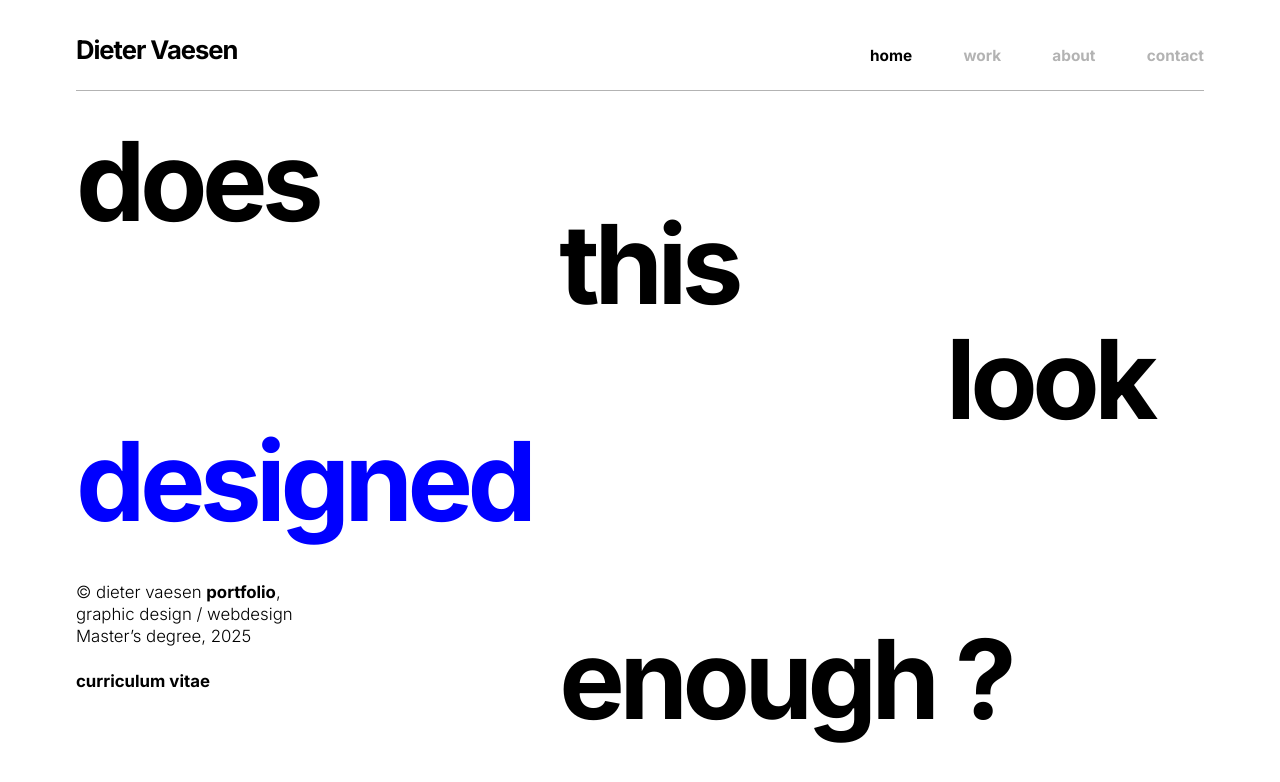
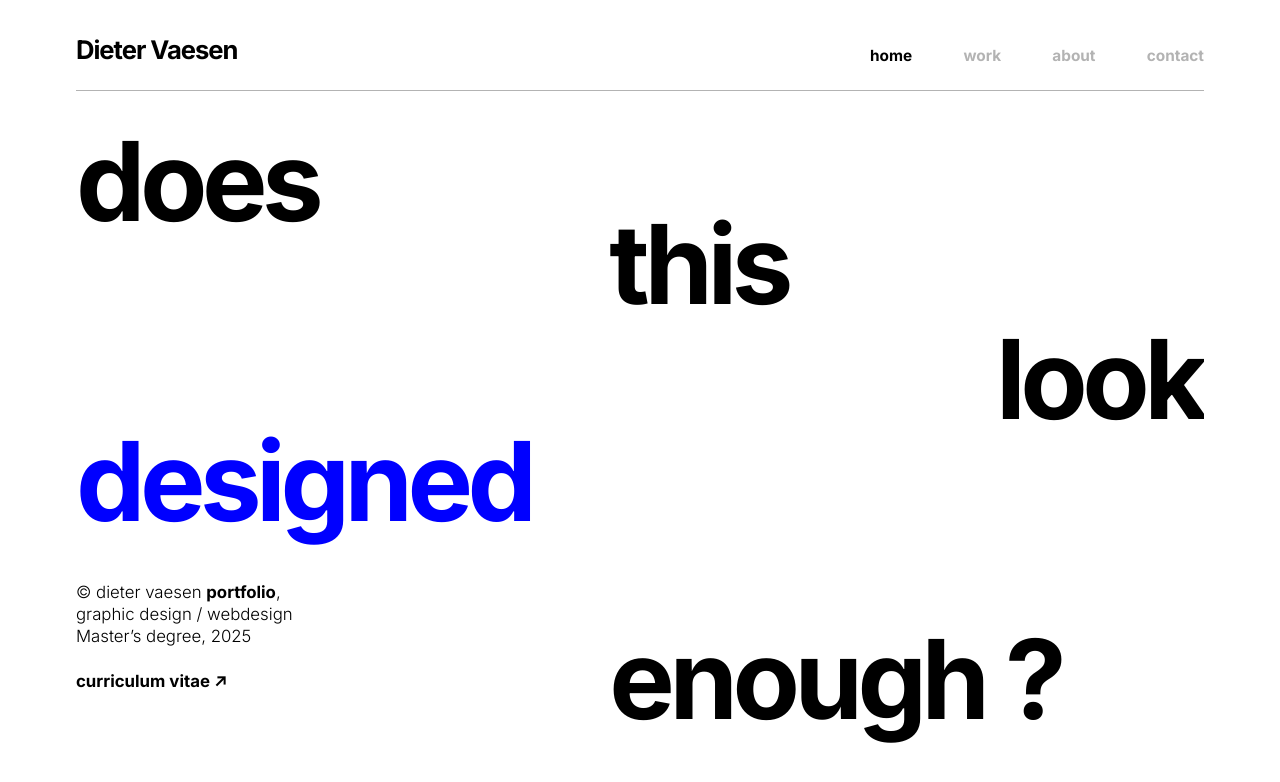
Before and after one commit to DieterVaesenPXL/dietervaesen-portfolio-website, a Vue app in the folder portfolio/: page / in a window 1280 px wide. Shown: the top 782 px of the page. Built offline with nearby package versions, Linux system fonts and the light colour scheme.

Commit message:
refactor: add default layout and restore work pages

```diff
--- a/portfolio/src/components/SubWorkPages.vue
+++ b/portfolio/src/components/SubWorkPages.vue
@@ -1,6 +1,5 @@
 <script setup>
 import { computed, onBeforeUnmount, onMounted, ref } from 'vue'
-import NavigationBar from '@/components/NavigationBar.vue'
 
 const props = defineProps({
   pageClass: {
@@ -102,7 +101,6 @@ onBeforeUnmount(() => {
 
 <template>
   <main :class="pageClass">
-    <NavigationBar />
 
     <section class="hero">
       <div class="hero-left">
@@ -203,7 +201,6 @@ onBeforeUnmount(() => {
 <style scoped>
 .book-page {
   min-height: 100dvh;
-  padding: clamp(24px, 4vw, 56px) clamp(22px, 7vw, 128px);
   color: var(--black);
   background: #fff;
   font-family: var(--typeface);
@@ -423,10 +420,6 @@ h2 {
 }
 
 @media (min-width:1200px) and (max-width:1500px) {
-  .book-page {
-    padding: 34px 76px;
-  }
-
   .hero {
     padding: 52px 0 48px;
   }
@@ -491,9 +484,6 @@ h2 {
 }
 
 @media(max-width:560px) {
-  .book-page {
-    padding: 22px;
-  }
 
   .back-button {
     font-size: 52px;
--- /dev/null
+++ b/portfolio/src/layouts/DefaultLayout.vue
@@ -0,0 +1,32 @@
+<script setup>
+import NavigationBar from '@/components/NavigationBar.vue'
+</script>
+
+<template>
+  <div class="layout">
+    <NavigationBar />
+    <RouterView />
+  </div>
+</template>
+
+<style scoped>
+.layout {
+  min-height: 100dvh;
+  padding: clamp(24px, 4vw, 56px) clamp(22px, 7vw, 128px);
+  color: var(--black);
+  background: #fff;
+  font-family: var(--typeface);
+}
+
+@media (min-width: 1200px) and (max-width: 1500px) {
+  .layout {
+    padding: 34px 76px;
+  }
+}
+
+@media (max-width: 560px) {
+  .layout {
+    padding: 22px;
+  }
+}
+</style>
--- a/portfolio/src/views/AboutPage.vue
+++ b/portfolio/src/views/AboutPage.vue
@@ -1,5 +1,4 @@
 <script setup>
-import NavigationBar from '@/components/NavigationBar.vue'
 import profilePhoto from '@/assets/other/Profielfoto.jpg'
 
 import {
@@ -11,7 +10,6 @@ import {
 
 <template>
   <main class="about-page">
-    <NavigationBar />
 
     <section class="about-layout">
       <section class="intro-panel">
@@ -123,7 +121,6 @@ import {
 <style scoped>
 .about-page {
   min-height: 100dvh;
-  padding: clamp(24px, 4vw, 56px) clamp(22px, 7vw, 128px);
   color: var(--black);
   background: #fff;
   font-family: var(--typeface);
@@ -320,13 +317,22 @@ h1 span,
   font-weight:var(--weight-bold);
 }
 
+.cta-card {
+  transition: transform .25s ease;
+}
+
+.card-arrow {
+  transition: transform .2s ease, color .2s ease;
+}
+
+.cta-card:hover .card-arrow {
+  color: var(--blue);
+  transform: translate(5px, -5px);
+}
+
 /* ---------- MacBook 13" fix ---------- */
 
 @media (min-width: 1200px) and (max-width: 1500px) {
-  .about-page {
-    padding: 34px 76px;
-  }
-
   .about-layout {
     grid-template-columns: 1.45fr 0.9fr 0.74fr;
     gap: 42px;
@@ -488,11 +494,6 @@ h1 span,
 }
 
 @media(max-width:560px){
-
-  .about-page{
-    padding:22px;
-  }
-
   h1{
     font-size:68px;
   }
--- a/portfolio/src/views/ContactPage.vue
+++ b/portfolio/src/views/ContactPage.vue
@@ -1,6 +1,4 @@
 <script setup>
-import NavigationBar from '@/components/NavigationBar.vue'
-
 import {
   Mail,
   Phone,
@@ -12,7 +10,6 @@ import {
 
 <template>
   <main class="contact-page">
-    <NavigationBar />
 
     <section class="contact-layout">
       <div class="intro">
@@ -109,7 +106,6 @@ import {
 <style scoped>
 .contact-page {
   min-height: 100dvh;
-  padding: clamp(24px, 4vw, 56px) clamp(22px, 7vw, 128px);
   color: var(--black);
   background: #fff;
   font-family: var(--typeface);
@@ -296,9 +292,6 @@ small,
 /* ---------- MacBook 13" / compact desktop ---------- */
 
 @media (min-width: 1200px) and (max-width: 1500px) {
-  .contact-page {
-    padding: 34px 76px;
-  }
 
   .contact-layout {
     grid-template-columns: minmax(0, 1fr) 1px minmax(0, 0.9fr);
@@ -421,10 +414,6 @@ small,
 }
 
 @media (max-width: 560px) {
-  .contact-page {
-    padding: 22px;
-  }
-
   h1 {
     font-size: 74px;
   }
--- a/portfolio/src/views/HomePage.vue
+++ b/portfolio/src/views/HomePage.vue
@@ -1,6 +1,4 @@
 <script setup>
-import NavigationBar from '@/components/NavigationBar.vue'
-
 const words = [
   { text: 'does', color: 'black', position: 'does' },
   { text: 'this', color: 'black', position: 'this' },
@@ -12,7 +10,6 @@ const words = [
 
 <template>
   <main class="home">
-    <NavigationBar />
 
     <section class="hero">
       <h2
@@ -36,7 +33,7 @@ const words = [
               target="_blank"
               rel="noopener noreferrer"
             >
-              curriculum vitae
+              curriculum vitae ↗
             </a>
           </strong>
         </p>
@@ -48,8 +45,7 @@ const words = [
 <style scoped>
 .home {
   width: 100%;
-  min-height: 100dvh;
-  padding: clamp(24px, 4vw, 56px) clamp(22px, 7vw, 128px);
+  min-height: 0;
   overflow: hidden;
   color: var(--black);
   background: #fff;
@@ -57,7 +53,7 @@ const words = [
 }
 
 .hero {
-  height: calc(100dvh - 104px);
+  min-height: calc(100dvh - 110px);
 
   display: grid;
   grid-template-columns: repeat(12, 1fr);
@@ -91,6 +87,8 @@ const words = [
 .this {
   grid-column: 6 / 9;
   grid-row: 2 / 4;
+
+  transform: translateX(50px);
 }
 
 .look {
@@ -98,6 +96,8 @@ const words = [
   grid-row: 3 / 5;
   align-self: start;
   margin-top: 2rem;
+
+  transform: translateX(50px);
 }
 
 .designed {
@@ -110,6 +110,8 @@ const words = [
 .enough {
   grid-column: 6 / 13;
   grid-row: 7 / 9;
+
+  transform: translateX(50px);
 }
 
 .intro {
@@ -163,10 +165,6 @@ const words = [
 }
 
 @media (min-width: 1200px) and (max-width: 1500px) {
-  .home {
-    padding: 34px 76px;
-  }
-
   .hero {
     height: calc(100dvh - 92px);
     padding-top: 44px;
@@ -203,10 +201,4 @@ const words = [
     font-size: 1rem;
   }
 }
-
-@media (max-width: 560px) {
-  .home {
-    padding: 22px;
-  }
-}
 </style>
--- a/portfolio/src/views/WebdesignPage.vue
+++ b/portfolio/src/views/WebdesignPage.vue
@@ -1,7 +1,17 @@
 <script setup>
 import SubWorkPages from '@/components/SubWorkPages.vue'
 
-import pokedex1 from '@/assets/work/webdesign/pokedex-iphone.jpg'
+import pokedex1 from '@/assets/work/webdesign/pokedex/pokedex-iphone_1.jpg'
+import pokedex2 from '@/assets/work/webdesign/pokedex/pokedex-iphone_2.jpg'
+import pokedex3 from '@/assets/work/webdesign/pokedex/pokedex-iphone_3.jpg'
+
+import takeaway1 from '@/assets/work/webdesign/take away/TakeAway_1.jpg'
+import takeaway2 from '@/assets/work/webdesign/take away/TakeAway_2.jpg'
+import takeaway3 from '@/assets/work/webdesign/take away/TakeAway_3.jpg'
+
+import dashboard1 from '@/assets/work/webdesign/dashboard/Dashboard_1.jpg'
+
+import immohabits1 from '@/assets/work/webdesign/immohabits/immohabits_1.jpg'
 
 const webdesignItems = [
   {
@@ -11,7 +21,7 @@ const webdesignItems = [
     text: [
       'De Pokédex was een schoolopdracht die diende als leerproject om vertrouwd te raken met Vue. Tijdens dit project onderzocht ik de basisprincipes van routing, reactivity, componenten, Pinia en het werken met API’s via fetch. Het project vormde een belangrijke stap in mijn ontwikkeling binnen front-end development.',
     ],
-    images: [pokedex1],
+    images: [pokedex1, pokedex2, pokedex3],
     link: null,
   },
   {
@@ -20,16 +30,26 @@ const webdesignItems = [
     text: [
       'Take Away werd ontwikkeld als examenopdracht waarbij ik een eenvoudige website bouwde met JavaScript. De focus lag op het toepassen van basisprincipes zoals structuur, interactie en gebruiksvriendelijkheid.',
     ],
-    images: [],
+    images: [takeaway1, takeaway2, takeaway3],
     link: null,
   },
   {
     number: '03',
+    title: 'dashboard',
+    text: [
+      'Voor dit project heb ik een traditioneel cv omgezet naar een interactief dashboard. In plaats van een klassieke opbouw wordt informatie zoals profiel, vaardigheden, opleidingen, werkervaring en portfolio weergegeven in overzichtelijke modules.',
+      'De focus lag op een duidelijke structuur, gebruiksvriendelijkheid en visuele balans, waarbij het ontwerp niet alleen informeert, maar ook mijn grafische en digitale vaardigheden weerspiegelt.',
+    ],
+    images: [dashboard1],
+    link: null,
+  },
+  {
+    number: '04',
     title: 'immohabits',
     text: [
       'Immohabits was een project binnen het vak Werkplekleren waarbij we in een multidisciplinair team van vijf studenten werkten aan een nieuwe website voor een echte klant. Studenten uit de richting Design stonden in voor de visuele identiteit en het ontwerp, programmeerstudenten ontwikkelden de backend, terwijl ik samen met de andere studenten Web verantwoordelijk was voor de front-end en de ontwikkeling van de website. Het project bood een waardevolle ervaring in samenwerken, communicatie en het vertalen van een ontwerp naar een werkende digitale toepassing.',
     ],
-    images: [],
+    images: [immohabits1],
     link: null,
   },
 ]
--- a/portfolio/src/views/WorkPage.vue
+++ b/portfolio/src/views/WorkPage.vue
@@ -1,6 +1,4 @@
 <script setup>
-import NavigationBar from '@/components/NavigationBar.vue'
-
 import BookDesignCover1 from '@/assets/work/book design/archetypo/Archetypo_Cover.jpg'
 import LogoDesignCover2 from '@/assets/work/logo design/strive/strive_logo_energybar.jpg'
 import PosterDesignCover3 from '@/assets/work/posterdesign/piamio sanatorium/Poster_Piamio Sanatorium.jpg'
@@ -136,7 +134,6 @@ const projects = [
 
 <template>
   <main class="work-page">
-    <NavigationBar />
 
     <section class="work-hero">
       <div>
@@ -215,7 +212,6 @@ const projects = [
 <style scoped>
 .work-page {
   min-height: 100dvh;
-  padding: clamp(24px, 4vw, 56px) clamp(22px, 7vw, 128px);
   color: var(--black);
   background: #fff;
   font-family: var(--typeface);
@@ -382,10 +378,6 @@ h1 span,
 
 /* MacBook 13" / compact desktop */
 @media (min-width: 1200px) and (max-width: 1500px) {
-  .work-page {
-    padding: 34px 76px;
-  }
-
   .work-hero {
     padding: 42px 0 46px;
   }
@@ -489,10 +481,6 @@ h1 span,
 }
 
 @media (max-width: 560px) {
-  .work-page {
-    padding: 22px;
-  }
-
   h1 {
     font-size: 78px;
   }
```
Also changed, not shown: portfolio/src/router/index.js (+14 -7 lines), portfolio/src/views/PhotographyPage.vue (+23 -5 lines), 1 other file (tests, documents, lock files or other folders).
